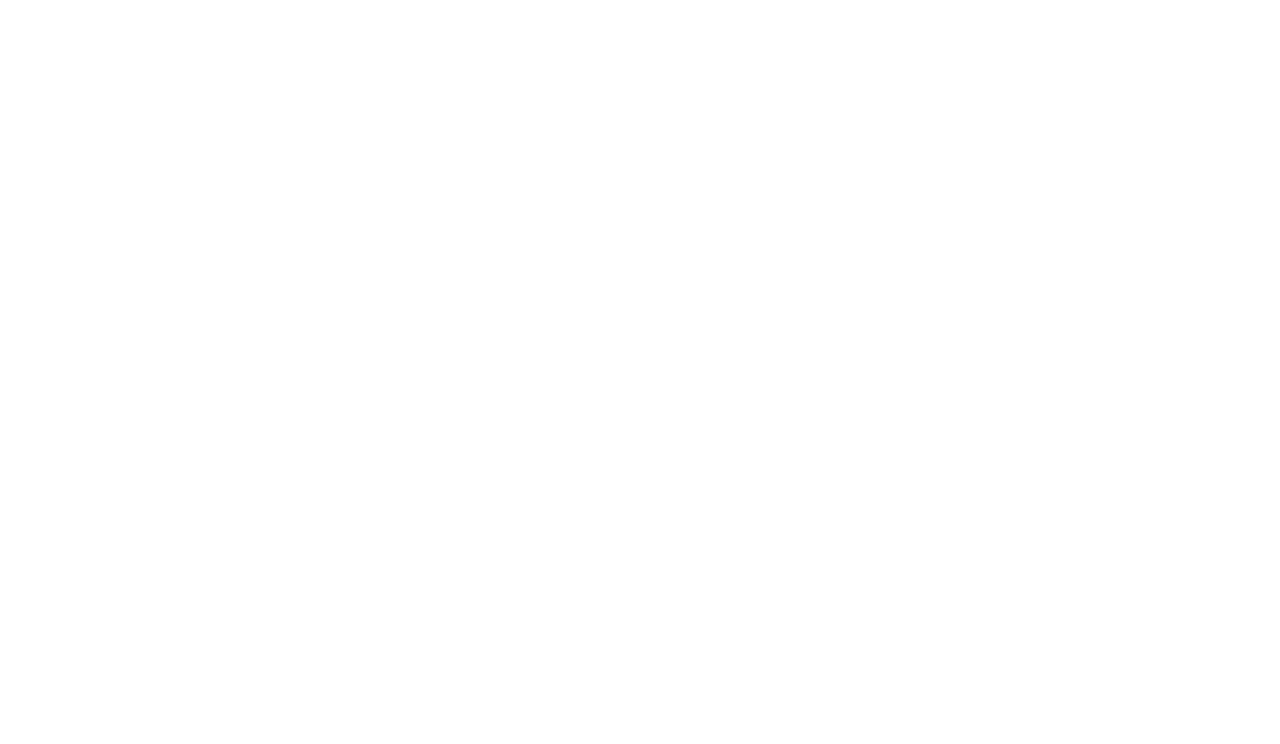
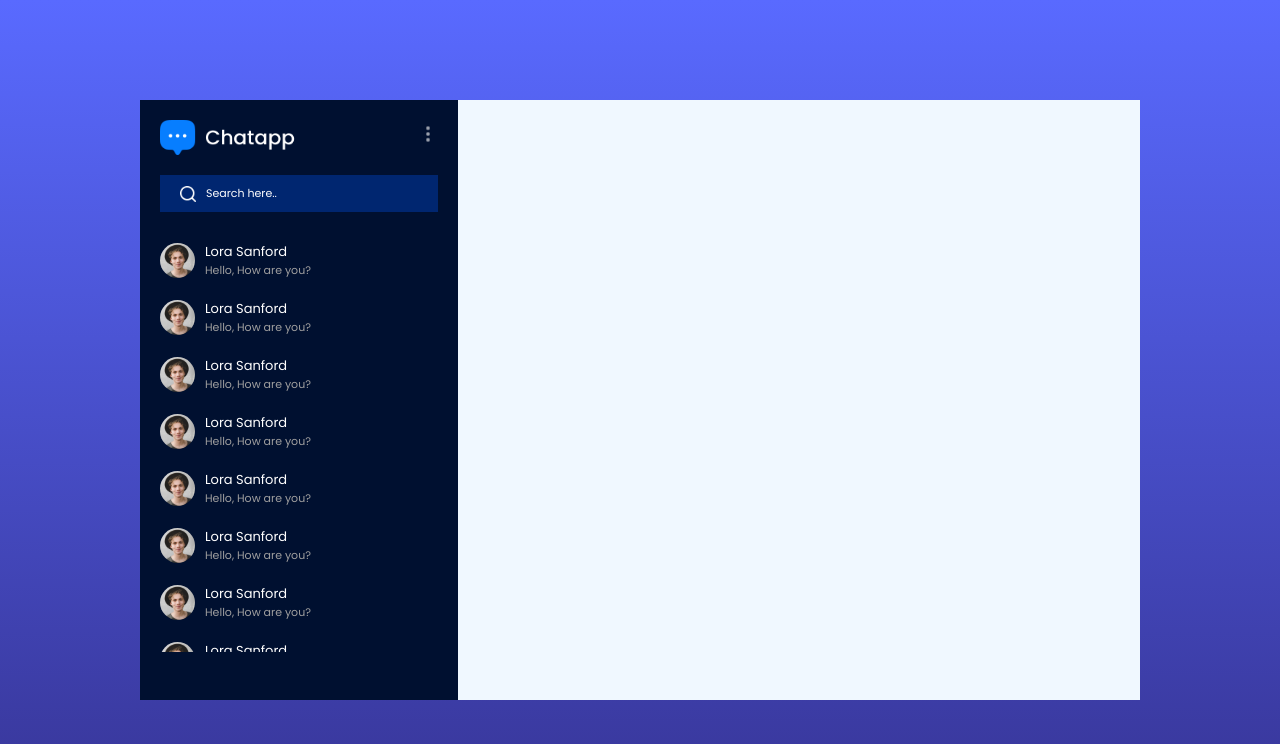
Before and after one commit to tanisha1527/chat-app, a React (Vite) app: page /chat in a window 1280 px wide. Shown: the top 744 px of the page. Built offline with nearby package versions, Linux system fonts and the light colour scheme.

Commit message:
Add components:ChatBox,LeftSidebar,RightSidebar and implement LeftSidebar UI

```diff
--- /dev/null
+++ b/src/components/ChatBox/ChatBox.jsx
@@ -0,0 +1,11 @@
+import './ChatBox.css'
+
+const ChatBox = () => {
+  return (
+    <div>
+
+    </div>
+  )
+}
+
+export default ChatBox
--- /dev/null
+++ b/src/components/LeftSidebar/LeftSidebar.css
@@ -0,0 +1,75 @@
+.ls{
+    background: #001030;
+    color: white;
+    height: 75vh;
+}
+.ls-top{
+     padding: 20px;
+}
+.ls-nav{
+    display: flex;
+    justify-content: space-between;
+    align-items: center;
+}
+.ls-nav .logo{
+     max-width: 140px;
+}
+.ls-nav .menu img{
+     max-height: 20px;
+     opacity: 0.6;
+     cursor: pointer;
+}
+.ls-search{
+     background-color: #002670;
+     display: flex;
+     align-items: center;
+     gap: 10px;
+     padding: 10px 20px;
+     margin-top: 20px;
+}
+.ls-search img{
+    width: 16px;
+}
+.ls-search input{
+     background: transparent;
+     border: none;
+     outline: none;
+     color: white;
+     font-size: 11px;
+}
+.ls-search input::placeholder{
+    color: white;
+}
+.ls-list{
+    display: flex;
+    flex-direction: column;
+    height: 70%;
+    overflow-y: scroll;
+}
+.friends img{
+    width: 35px;
+    aspect-ratio: 1/1;
+    border-radius: 50%;
+}
+.friends{
+     display: flex;
+     align-items: center;
+     gap: 10px;
+     padding: 10px 20px;
+     cursor: pointer;
+     font-size: 13px;
+}
+.friends div{
+    display: flex;
+    flex-direction: column;
+}
+.friends span{
+     color: #9f9f9f;
+     font-size: 11px;
+}
+.friends:hover{
+    background-color: #077EFF;
+}
+.friends:hover span{
+     color: white;
+}
--- /dev/null
+++ b/src/components/LeftSidebar/LeftSidebar.jsx
@@ -0,0 +1,34 @@
+import './LeftSidebar.css'
+import assets from '../../assets/assets'
+
+const LeftSidebar = () => {
+  return (
+    <div className='ls'>
+      <div className="ls-top">
+         <div className="ls-nav">
+             <img src={assets.logo} className='logo' alt="" />
+             <div className="menu">
+                <img src={assets.menu_icon} alt="" />
+             </div>
+         </div>
+         <div className="ls-search">
+            <img src={assets.search_icon} alt="" />
+            <input type="text" placeholder='Search here..' />
+         </div>
+      </div>
+      <div className="ls-list">
+          {Array(12).fill("").map((item,index)=>(
+            <div key={index} className="friends">
+             <img src={assets.profile_img} alt="" />
+             <div>
+                <p>Lora Sanford</p>
+                <span>Hello, How are you?</span>
+             </div>
+          </div>
+          ))}
+      </div>
+    </div>
+  )
+}
+
+export default LeftSidebar
--- /dev/null
+++ b/src/components/RightSidebar/RightSidebar.jsx
@@ -0,0 +1,9 @@
+import './RightSidebar.css'
+
+const RightSidebar = () => {
+  return (
+    <div></div>
+  )
+}
+
+export default RightSidebar
--- a/src/index.css
+++ b/src/index.css
@@ -5,3 +5,6 @@
    box-sizing: border-box;
    font-family: Poppins;
 }
+::-webkit-scrollbar{
+   display: none;
+}
--- a/src/pages/Chat/Chat.css
+++ b/src/pages/Chat/Chat.css
@@ -0,0 +1,14 @@
+.chat{
+    min-height: 100vh;
+    background: linear-gradient(#596AFF,#383699);
+    display: grid;
+    place-items: center;
+}
+.chat-container{
+    width: 95%;
+    height: 75vh;
+    max-width: 1000px;
+    background-color: aliceblue;
+    display: grid;
+    grid-template-columns: 1fr 2fr 1fr;
+}
--- a/src/pages/Chat/Chat.jsx
+++ b/src/pages/Chat/Chat.jsx
@@ -1,9 +1,17 @@
+import ChatBox from '../../components/ChatBox/ChatBox'
+import LeftSidebar from '../../components/LeftSidebar/LeftSidebar'
+import RightSidebar from '../../components/RightSidebar/RightSidebar'
 import './Chat.css'
+
 
 const Chat = () => {
   return (
-    <div>
-
+    <div className='chat'>
+      <div className="chat-container">
+        <LeftSidebar />
+        <ChatBox />
+        <RightSidebar />
+      </div>
     </div>
   )
 }
```
Also changed, not shown: src/components/ChatBox/ChatBox.css (added), src/components/RightSidebar/RightSidebar.css (added).
